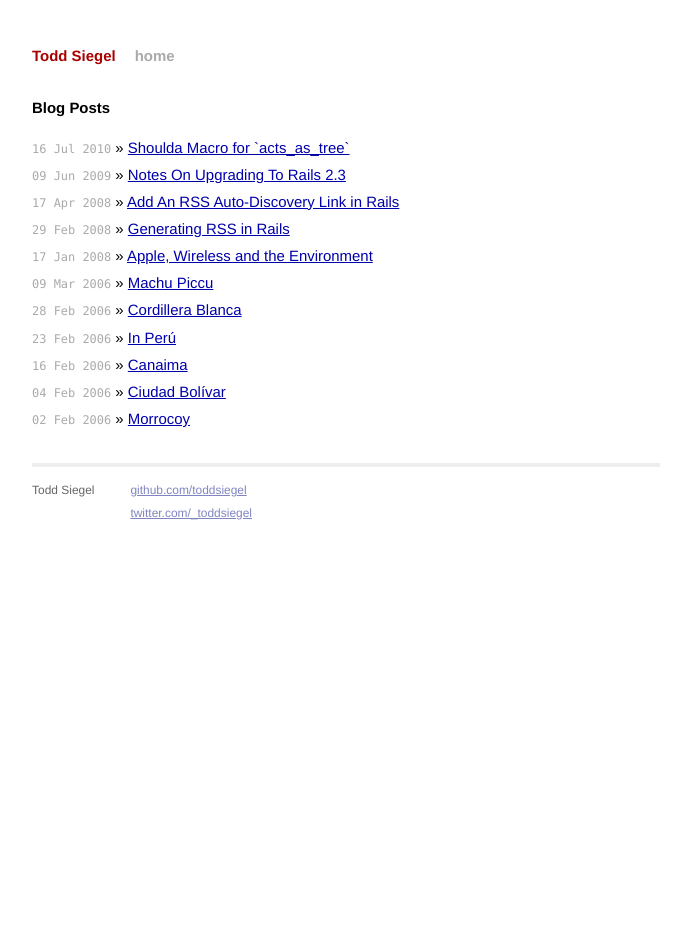
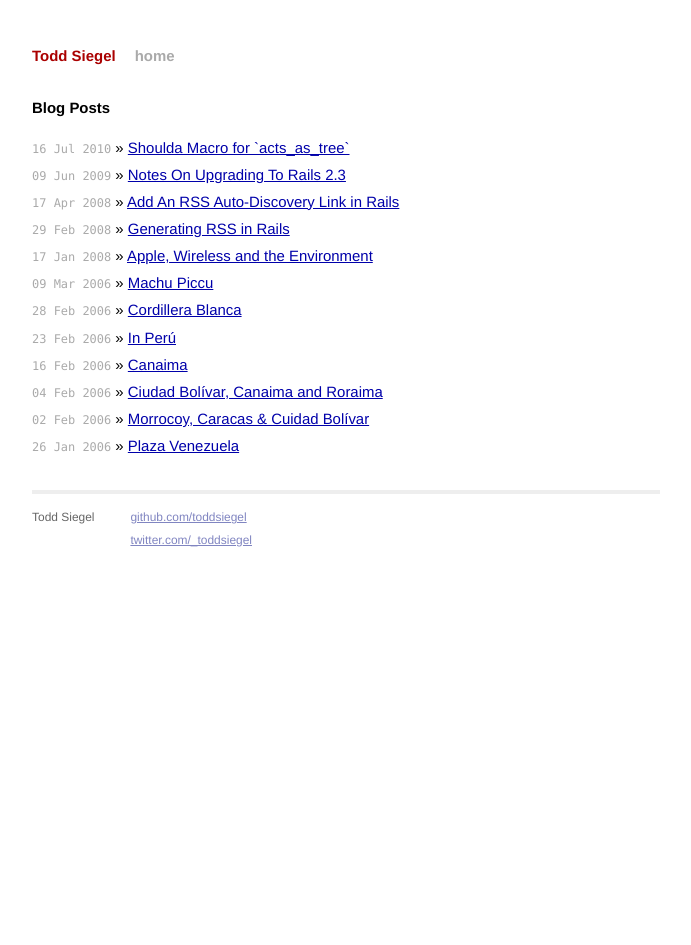
Before and after one commit to toddsiegel/toddsiegel.github.io, a Jekyll site: the page built from index.html, in a window 1280 px wide. Shown: the whole page, without its empty margins (294-985 px from the left). Built offline with Jekyll 4.4.1, drawn with Linux system fonts in a browser that asks for light colours.

Commit message:
added post, fixed others, added images

```diff
--- a/_posts/2013-02-15-ciudad-bolivar.markdown
+++ b/_posts/2013-02-15-ciudad-bolivar.markdown
@@ -1,6 +1,6 @@
 ---
 layout: post
-title: "Ciudad Bolívar"
+title: "Ciudad Bolívar, Canaima and Roraima"
 date: 2006-02-04
 categories: [travel, south america, venezuela]
 ---
--- a/_posts/2013-02-15-morrocoy.markdown
+++ b/_posts/2013-02-15-morrocoy.markdown
@@ -1,12 +1,12 @@
 ---
 layout: post
-title: "Morrocoy"
+title: "Morrocoy, Caracas & Cuidad Bolívar"
 date: 2006-02-02
 categories: [travel, south american, venezuela]
 ---
 Last weekend I went an area called Morrocoy, a national park, which has a bunch of pretty little islands, called *cayos* in Spanish. I stayed in a town called Chichiriviche (pronounced: chi-chi-ree-vee-che), in the state of Falcón. Say Chichiriviche a few times fast. It’s fun. Chichiriviche, Chichiriviche, Chichiriviche. See.
 
-To get there I had to take a 2.5 hour and very uncomfortable bus ride west to Valencia, in Estado Carabobo (Carabobo is fun to say too), and then transfer a to bus that goes to Chichiriviche (about 2 more hours). I got in to Valencia too late and missed the last bus to Chichiriviche so I found some others that were going to Chichiriviche and we negotiated a cab ride. I did it all in Spanish too. ![:-)][1] The trip back on Sunday was smoother.
+To get there I had to take a 2.5 hour and very uncomfortable bus ride west to Valencia, in Estado Carabobo (Carabobo is fun to say too), and then transfer a to bus that goes to Chichiriviche (about 2 more hours). I got in to Valencia too late and missed the last bus to Chichiriviche so I found some others that were going to Chichiriviche and we negotiated a cab ride. I did it all in Spanish too. The trip back on Sunday was smoother.
 
 A little about buses in this country: inter-city buses in Venezuela have a sound system that would be the envy of most American teenagers. Mounted over the driver’s head are a large set of speakers. Both to and from Chichiriviche the drivers had the music blasting: reggaeton, salsa, you name it. At points the passengers were even singing along. Also, they are also designed for Venezuelans, which are of course much smaller then a 6′6″ gringo like me.
 
```
Also changed, not shown: other parts of _posts/2013-02-15-morrocoy.markdown (+0 -1 lines), _posts/2006-01-26-plaza-venezuela.markdown (added, +8 -0 lines), images/ierss.jpg (added), images/rss-icon.jpg (added).
